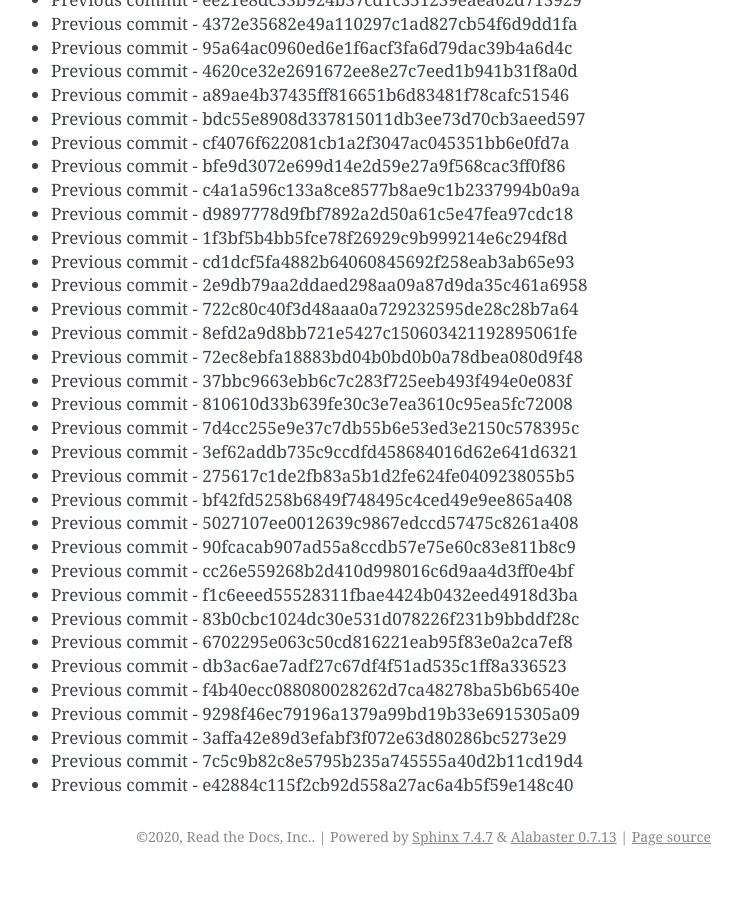
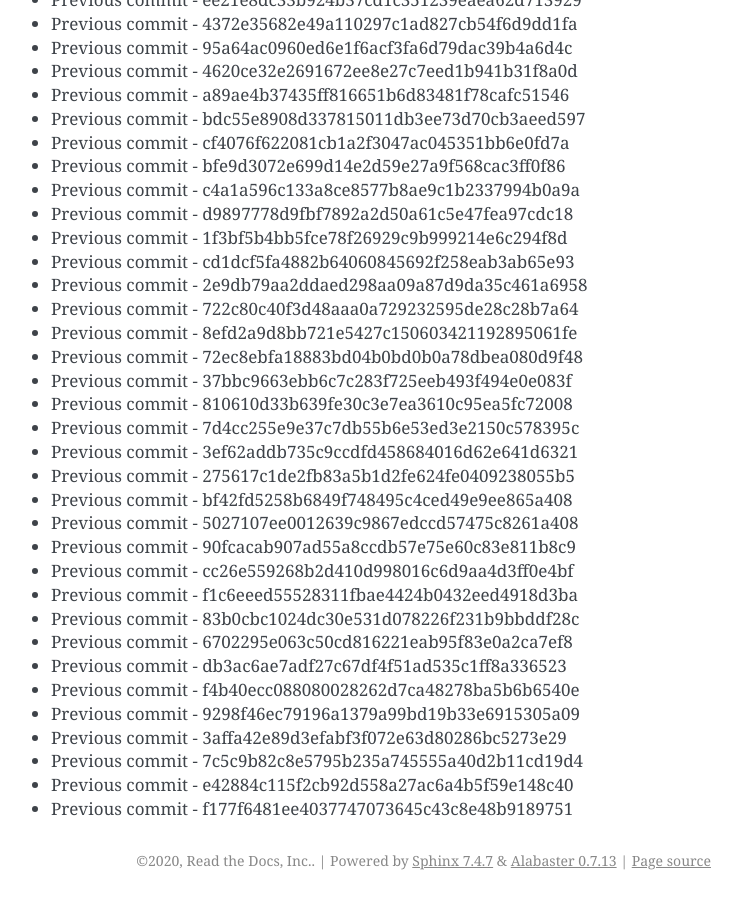
Before and after one commit to readthedocs/rtd-git-stresstest, a Sphinx documentation site: the page built from docs/updates.rst, in a window 1280 px wide and 900 px high, scrolled down 49582 px. Shown: the whole window, without its empty margins (399-1141 px from the left). Built offline with Sphinx 7.4.7, drawn with Linux system fonts in a browser that asks for light colours; before the commit the page ends 50458 px from its top, so only the background shows below that.

Commit message:
Generating commit from previous: f177f6481ee4037747073645c43c8e48b9189751

```diff
--- a/docs/updates.rst
+++ b/docs/updates.rst
@@ -2115,3 +2115,4 @@ It can be tested for any performance characteristics.
 * Previous commit - 3affa42e89d3efabf3f072e63d80286bc5273e29
 * Previous commit - 7c5c9b82c8e5795b235a745555a40d2b11cd19d4
 * Previous commit - e42884c115f2cb92d558a27ac6a4b5f59e148c40
+* Previous commit - f177f6481ee4037747073645c43c8e48b9189751
```
